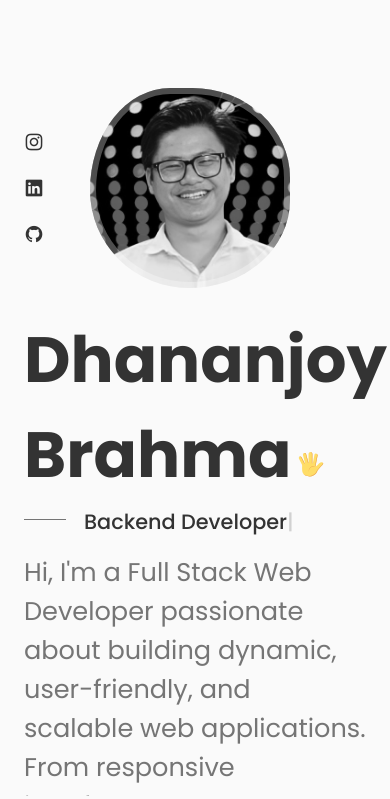
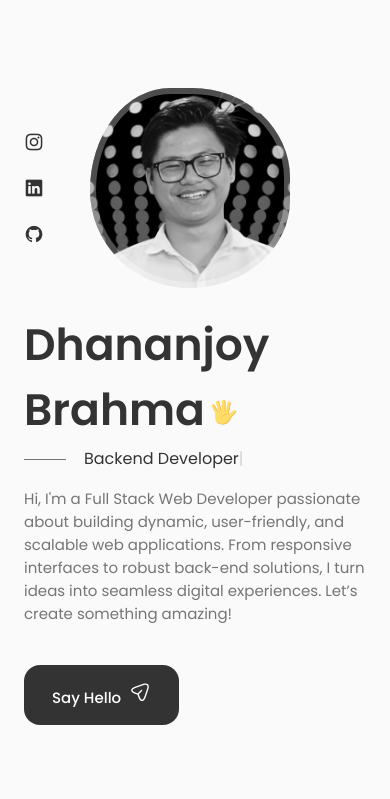
Before and after one commit to Dhananjoy333/My-Portfolio-Website, a React (Vite) app in the folder Personal-Portfolio/: page / in a window 390 px wide. Shown: the top 799 px of the page. Built offline with nearby package versions, Linux system fonts and the light colour scheme.

Commit message:
new changes

```diff
--- a/Personal-Portfolio/src/App.css
+++ b/Personal-Portfolio/src/App.css
@@ -45,7 +45,7 @@
 }
 
 /* Responsive typography */
-@media screen and (max-width: 992px) {
+@media screen and (max-width: 1600px) {
     :root {
       --big-font-size: 2.75rem;
       --h1-font-size: 1.5rem;
@@ -178,7 +178,7 @@ img{
 
   /* =============== BREAKPOINTS ===============*/
   /* very arge screen */
-  @media screen and (min-width:992px){
+  @media screen and (min-width:1600px){
     .container{
       max-width: 2000px;
       height: 1000px;
@@ -209,35 +209,8 @@ img{
     }
    }
 
-   @media screen and (max-width:1250px){
-    :root {
-      --big-font-size : 4rem;
-      --h1-font-size : 2rem;
-      --h2-font-size : 1.7rem;
-      --h3-font-size : 1.3rem;
-      --normal-font-size :1.6rem;
-      --small-font-size : 1.2rem;
-      --smaller-font-size : 1rem;
-      --tiny-font-size: 0.9rem;
-
-      --font-normal: 500;
-      --font-medium: 600;
-      --font-semi-bold: 700;
-
-
-      --mb-0-25: 0.25rem;
-      --mb-0-5: 0.5rem;
-      --mb-0-75: 0.75rem;
-      --mb-1: 1rem;
-      --mb-1-5: 1.5rem;
-      --mb-2: 2rem;
-      --mb-2-5: 2.5rem;
-      --mb-3: 3rem;
-    }
-   }
-
   /* For large devices */
-  @media screen and (max-width: 992px) {
+  @media screen and (max-width: 1600px) {
     .container {
       max-width: 968px;
       margin-left: var(--mb-1-5);
--- a/Personal-Portfolio/src/Components/About/about.css
+++ b/Personal-Portfolio/src/Components/About/about.css
@@ -45,7 +45,7 @@
 }
 
   /*=============== BREAKPOINTS ===============*/
- @media screen and (min-width:992px){
+ @media screen and (min-width:1600px){
   .about{
     height: 100vh;
   }
@@ -62,7 +62,7 @@
 
  }
   /* For large devices */
-  @media screen and (max-width: 992px) {
+  @media screen and (max-width: 1600px) {
     .about__container{
         grid-template-columns: 1fr;
         row-gap: 2.5rem;
--- a/Personal-Portfolio/src/Components/Contact/contact.css
+++ b/Personal-Portfolio/src/Components/Contact/contact.css
@@ -112,7 +112,7 @@ textarea,input::placeholder{
 }
 
 /*=============== BREAKPOINTS ===============*/
- @media screen and (min-width:992px){
+ @media screen and (min-width:1600px){
     .contact__form-div{
         height: 6rem;
     }
@@ -126,7 +126,7 @@ textarea,input::placeholder{
 
 
   /* For large devices */
-  @media screen and (max-width: 992px) {
+  @media screen and (max-width: 1600px) {
     .contact__container{
         column-gap: 3rem;
     }
--- a/Personal-Portfolio/src/Components/Footer/footer.css
+++ b/Personal-Portfolio/src/Components/Footer/footer.css
@@ -83,7 +83,7 @@
 
 
 /*=============== BREAKPOINTS ===============*/
- @media screen and (min-width:992px){
+ @media screen and (min-width:1600px){
     .footer__container{
         height: 400px;
     }
@@ -95,7 +95,7 @@
   }
  }
   /* For large devices */
-  @media screen and (max-width: 992px) {
+  @media screen and (max-width: 1600px) {
     .footer__social-link{
         padding: 0.25rem;
         border-radius: 0.25rem;
--- a/Personal-Portfolio/src/Components/Homepage/Home.css
+++ b/Personal-Portfolio/src/Components/Homepage/Home.css
@@ -144,7 +144,7 @@
 
  /*=============== BREAKPOINTS ===============*/
 
- @media screen and (min-width : 992px){
+ @media screen and (min-width : 1600px){
     .home__container{
         height: 100vh;
     }
@@ -165,7 +165,7 @@
         margin-top: 50px;
     }
 }
-@media screen and (max-width: 992px) {
+@media screen and (max-width: 1600px) {
     .home__content{
         grid-template-columns: 100px repeat(2,1fr);
         column-gap: 1.25rem;
--- a/Personal-Portfolio/src/Components/Navbar/Navbar.css
+++ b/Personal-Portfolio/src/Components/Navbar/Navbar.css
@@ -69,7 +69,7 @@
 }
 
                 /*Breakpoint*/
-@media screen and (min-width : 992px){
+@media screen and (min-width : 1600px){
     .nav{
         height: 100px;
     }
@@ -78,7 +78,7 @@
     }
 }
 
-@media screen and (max-width : 1110px){
+@media screen and (max-width : 1600px){
     .nav__logo{
         width: 140px;
         height: 110px;
--- a/Personal-Portfolio/src/Components/Projects/projects.css
+++ b/Personal-Portfolio/src/Components/Projects/projects.css
@@ -71,7 +71,7 @@
 
 /*=============== BREAKPOINTS ===============*/
 
-@media screen and (min-width:992px){
+@media screen and (min-width:1600px){
    .work{
     height: 100vh;
    }
@@ -91,7 +91,7 @@
 }
 
 /* For large devices */
-@media screen and (max-width: 992px) {
+@media screen and (max-width: 1600px) {
     .work__container{
         gap: 1.25rem;
     }
--- a/Personal-Portfolio/src/Components/Qualifications/qualifications.css
+++ b/Personal-Portfolio/src/Components/Qualifications/qualifications.css
@@ -107,7 +107,7 @@
 }
 
 /*=============== BREAKPOINTS ===============*/
- @media screen and (min-width:992px){
+ @media screen and (min-width:1600px){
   .qualification__container{
     max-width: 1500px;
   }
@@ -119,7 +119,7 @@
   }
  }
   /* For large devices */
-  @media screen and (max-width: 992px) {
+  @media screen and (max-width: 1600px) {
     .qualification__container{
         margin-left: auto;
         margin-right: auto;
--- a/Personal-Portfolio/src/Components/Scrollup/scrollup.css
+++ b/Personal-Portfolio/src/Components/Scrollup/scrollup.css
@@ -25,7 +25,7 @@
 }
 
  /*=============== BREAKPOINTS ===============*/
- @media screen and (min-width:992px){
+ @media screen and (min-width:1600px){
     .scrollup{
       height: 70px;
       width: 60px;
@@ -36,7 +36,7 @@
     }
  }
   /* For large devices */
-  @media screen and (max-width: 992px) {
+  @media screen and (max-width: 1600px) {
     .scrollup{
         right: 1.5rem;
         padding: 0.25rem 0.4rem;
--- a/Personal-Portfolio/src/Components/Services/services.css
+++ b/Personal-Portfolio/src/Components/Services/services.css
@@ -129,7 +129,7 @@
   }
  }
   /* For large devices */
-  @media screen and (max-width: 992px) {
+  @media screen and (max-width: 1600px) {
     .services__container{
         grid-template-columns: repeat(3,218px);
     }
--- a/Personal-Portfolio/src/Components/Skills/skills.css
+++ b/Personal-Portfolio/src/Components/Skills/skills.css
@@ -51,7 +51,7 @@
 }
 
 /*=============== BREAKPOINTS ===============*/
- @media screen and (min-width:992px){
+ @media screen and (min-width:1600px){
   .skills{
     height: 100vh;
   }
@@ -68,7 +68,7 @@
   }
  }
   /* For large devices */
-  @media screen and (max-width: 992px) {
+  @media screen and (max-width: 1600px) {
     .skills__container{
         grid-template-columns: max-content;
         row-gap: 2rem;
```
